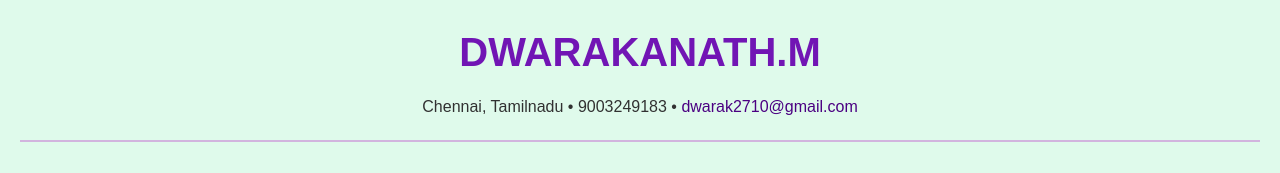
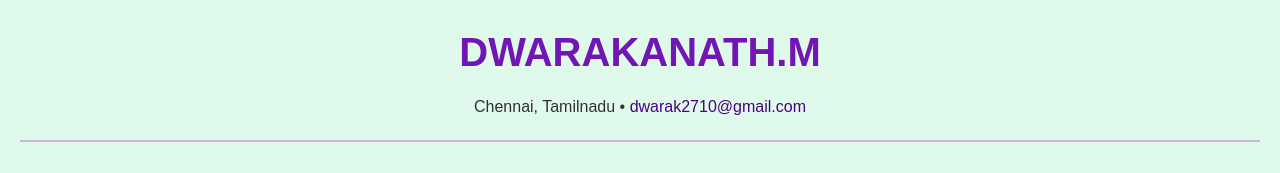
Before and after one commit to dwarakanth/Dwarak_resume, a plain HTML site: page index.html in a window 1280 px wide. Shown: the top 173 px of the page. Drawn offline with Linux system fonts and the light colour scheme.

Commit message:
index.html

```diff
--- a/index.html
+++ b/index.html
@@ -10,7 +10,7 @@
 
     <header>
         <h1>DWARAKANATH.M</h1>
-        <p>Chennai, Tamilnadu • 9003249183 • <a href="mailto:dwarak2710@gmail.com">dwarak2710@gmail.com</a></p>
+        <p>Chennai, Tamilnadu • <a href="mailto:dwarak2710@gmail.com">dwarak2710@gmail.com</a></p>
     </header>
 
     <hr>
```
